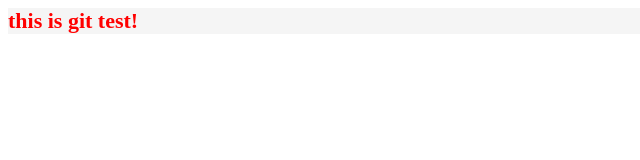
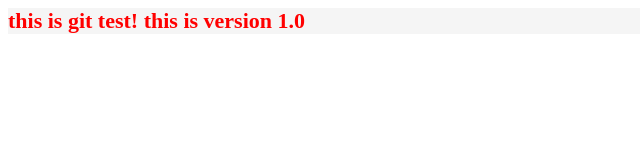
Before and after one commit to heibulin/test1, a plain HTML site: page index.html in a window 1280 px wide. Shown: the whole page, without its empty margins (0-640 px from the left). Drawn offline with Linux system fonts and the light colour scheme.

Commit message:
version 1.0 this is version 1.0

```diff
--- a/index.html
+++ b/index.html
@@ -5,6 +5,6 @@
 </head>
 
 <body>
-<h3>this is git test!</h3>
+<h3>this is git test! this is version 1.0</h3>
 </body>
 </html>
```
